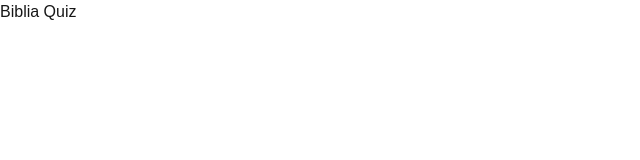
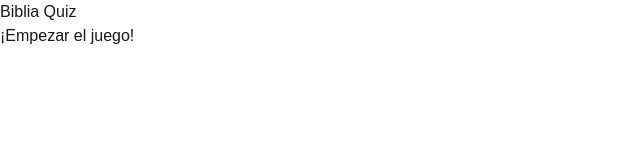
Before and after one commit to johnsi15/biblia-quiz, a Next.js app: page / in a window 1280 px wide. Shown: the top 160 px of the page, without its empty margins (0-640 px from the left). Built offline with nearby package versions, Linux system fonts and the light colour scheme.

Commit message:
Init component Start

```diff
--- a/src/app/page.tsx
+++ b/src/app/page.tsx
@@ -1,8 +1,12 @@
+import { Start } from '@/components/Start'
+
 export default function Home() {
   return (
     <>
       <div className='max-w-[1200px] mx-auto py-12'>
         <h1 className='text-3xl text-center'>Biblia Quiz</h1>
+
+        <Start />
       </div>
     </>
   )
```
